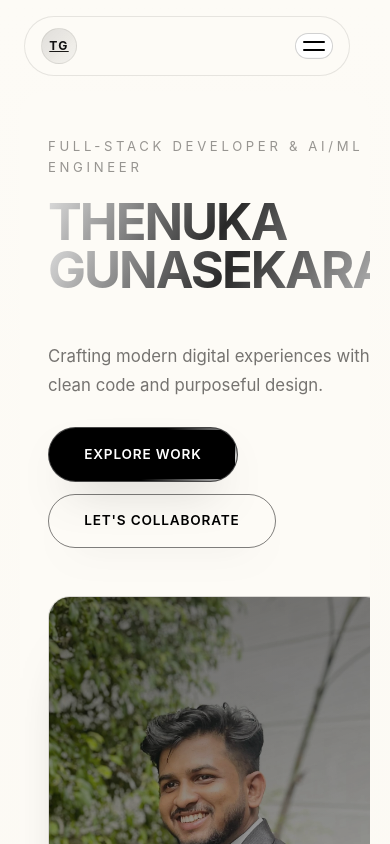
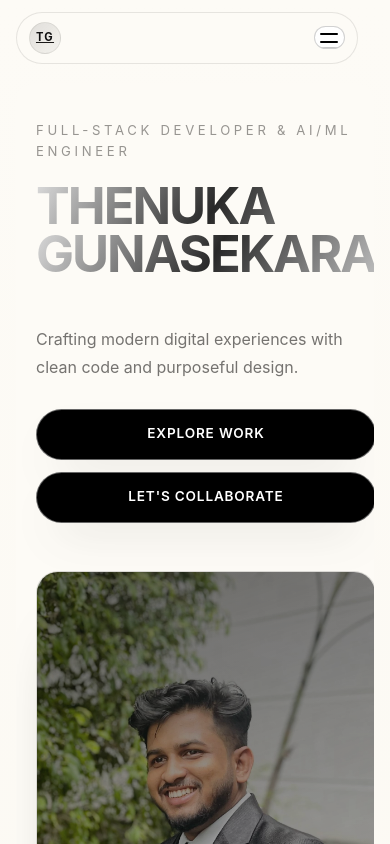
Before and after one commit to ThenukaAnjala/Project-my, a React (Vite) app: page / in a window 390 px wide. Shown: the top 844 px of the page. Built offline with nearby package versions, Linux system fonts and the light colour scheme.

Commit message:
Enhance responsiveness and styling across multiple sections

```diff
--- a/src/App.css
+++ b/src/App.css
@@ -17,4 +17,18 @@
   .page {
     padding: 0 1.25rem 4rem;
   }
+
+  .page__content {
+    gap: 4rem;
+  }
 }
+
+@media (max-width: 480px) {
+  .page {
+    padding: 0 1rem 3.5rem;
+  }
+
+  .page__content {
+    gap: 3rem;
+  }
+}
--- a/src/components/HeroSection.jsx
+++ b/src/components/HeroSection.jsx
@@ -337,6 +337,7 @@ useEffect(() => {
     const translateY = progress * 24
     const scale = Math.max(1 - progress * 0.06, 0.82)
     const opacity = Math.max(1 - progress * 0.2, 0.6)
+    // Interactive planes stay flattened via CSS so CTA hit targets remain accurate while we recede in 3D.
 
     return {
       '--hero-depth-progress': progress,
@@ -379,19 +380,10 @@ useEffect(() => {
             <p className="hero__lede">{heroTagline}</p>
             <div className="hero__actions">
               {heroCta.map((cta) => {
-                const isSecondary = cta.variant === 'secondary'
-                const variantClass = isSecondary ? 'hero__button--ghost' : 'hero__button--solid'
+                const variantClass = cta.variant === 'secondary' ? 'hero__button--ghost' : 'hero__button--solid'
 
                 return (
                   <a key={cta.href} className={`hero__button ${variantClass}`} href={cta.href}>
-                    {!isSecondary ? (
-                      <>
-                        <span aria-hidden="true" className="hero__button-frame hero__button-frame--top" />
-                        <span aria-hidden="true" className="hero__button-frame hero__button-frame--right" />
-                        <span aria-hidden="true" className="hero__button-frame hero__button-frame--bottom" />
-                        <span aria-hidden="true" className="hero__button-frame hero__button-frame--left" />
-                      </>
-                    ) : null}
                     <span className="hero__button-label">{cta.label}</span>
                   </a>
                 )
--- a/src/data/portfolioContent.js
+++ b/src/data/portfolioContent.js
@@ -8,7 +8,7 @@ export const profileContent = {
     { label: 'Let\'s Collaborate', href: '#contact', variant: 'secondary' },
   ],
   stats: [
-    { label: 'Projects delivered', value: '24+', detail: 'Web apps, mobile-friendly sites & dashboards' },
+    { label: 'Projects delivered', value: '30+', detail: 'Web apps, mobile-friendly sites & dashboards, AI/ML solutions' },
     { label: 'Happy clients', value: '14', detail: 'Start-ups, agencies & small businesses' },
     { label: 'Focus areas', value: 'UI, UX, Dev', detail: 'React, Node.js, Express, MongoDB' },
   ],
@@ -88,8 +88,7 @@ export const profileContent = {
     availability: 'Now booking new collaborations for Oct�Dec 2025.',
     socials: [
       { label: 'Github', href: 'https://github.com/ThenukaAnjala' },
-      { label: 'LinkedIn', href: 'https://www.linkedin.com/in/thenuka-gunasekara-2b0957215/' },
-      // { label: 'Dribbble', href: 'https://dribbble.com/anju' },
+      { label: 'LinkedIn', href: 'https://www.linkedin.com/in/thenuka-gunasekara-2b0957215/' }
     ],
   },
 }
--- a/src/styles/AboutSection.css
+++ b/src/styles/AboutSection.css
@@ -54,3 +54,19 @@
   margin-right: 0.5rem;
   color: var(--color-accent);
 }
+
+@media (max-width: 540px) {
+  .about__story {
+    font-size: 1rem;
+  }
+
+  .about__highlights {
+    padding: 1.25rem;
+  }
+}
+
+@media (max-width: 420px) {
+  .about__highlights {
+    padding: 1rem;
+  }
+}
--- a/src/styles/AnimatedSection.css
+++ b/src/styles/AnimatedSection.css
@@ -76,3 +76,13 @@
     padding: 2.75rem 1.75rem;
   }
 }
+
+@media (max-width: 480px) {
+  .section {
+    border-radius: 18px;
+  }
+
+  .section__inner {
+    padding: 2.25rem 1.25rem;
+  }
+}
--- a/src/styles/ContactSection.css
+++ b/src/styles/ContactSection.css
@@ -531,3 +531,32 @@
     padding: 2.75rem 1.75rem;
   }
 }
+
+@media (max-width: 480px) {
+  .contact-section__actions {
+    align-items: stretch;
+  }
+
+  .contact-section__cta,
+  .contact-section__availability {
+    width: 100%;
+    justify-content: center;
+  }
+
+  .contact-section__socials {
+    justify-content: center;
+  }
+
+  .contact-section__form {
+    gap: 1rem;
+  }
+
+  .contact-section__panel-content {
+    padding: 2rem 1.5rem;
+  }
+
+  .contact-section__field input,
+  .contact-section__field textarea {
+    padding: 0.75rem 0.95rem;
+  }
+}
--- a/src/styles/HeroSection.css
+++ b/src/styles/HeroSection.css
@@ -160,6 +160,8 @@
 
   .hero__button {
     transition: none;
+    transform: none;
+    box-shadow: 0 22px 46px -24px rgba(0, 0, 0, 0.75);
   }
 
   .hero__button:hover,
@@ -167,10 +169,12 @@
     transform: none;
   }
 
-  .hero__button--solid .hero__button-frame {
-    display: none;
+  .hero__button::before {
+    transition: none;
+    transform: none;
   }
 }
+
 
 .hero__title-line--offset {
   padding-left: clamp(0rem, 7vw, 4.5rem);
@@ -194,6 +198,7 @@
   display: flex;
   flex-wrap: wrap;
   gap: 0.75rem;
+  transform-style: flat;
 }
 
 .hero__button {
@@ -203,7 +208,7 @@
   gap: 0.5rem;
   padding: 0.95rem 2.2rem;
   border-radius: 999px;
-  border: 1px solid transparent;
+  border: 1px solid rgba(255, 255, 255, 0.4);
   font-weight: 600;
   letter-spacing: 0.06em;
   text-transform: uppercase;
@@ -213,7 +218,21 @@
   isolation: isolate;
   overflow: hidden;
   z-index: 0;
+  background: #000;
+  color: #fff;
+  transform: translate3d(0, 0, 0);
+  box-shadow: 0 22px 46px -24px rgba(0, 0, 0, 0.75);
   transition: transform 220ms ease, box-shadow 280ms ease, color 220ms ease, background-color 220ms ease, border-color 220ms ease;
+}
+
+.hero__button::before {
+  content: '';
+  position: absolute;
+  inset: -2px;
+  background: linear-gradient(120deg, rgba(255, 255, 255, 0) 10%, rgba(255, 255, 255, 0.35) 50%, rgba(255, 255, 255, 0) 90%);
+  transform: translateX(-120%);
+  transition: transform 360ms cubic-bezier(0.22, 0.82, 0.26, 1);
+  z-index: 1;
 }
 
 .hero__button-label {
@@ -221,117 +240,28 @@
   z-index: 2;
 }
 
-.hero__button--solid {
-  background: #000;
-  color: #fff;
-  border-color: rgba(255, 255, 255, 0.28);
-  box-shadow: 0 22px 46px -24px rgba(0, 0, 0, 0.68);
+.hero__button:hover,
+.hero__button:focus-visible {
+  transform: translate3d(0, -2px, 0);
+  background: #fff;
+  color: #000;
+  border-color: #000;
+  box-shadow: 0 28px 60px -26px rgba(0, 0, 0, 0.82);
 }
 
-.hero__button--solid:hover {
-  transform: translateY(-2px);
-  box-shadow: 0 26px 60px -24px rgba(0, 0, 0, 0.78);
+.hero__button:hover::before,
+.hero__button:focus-visible::before {
+  transform: translateX(0);
 }
 
-.hero__button--solid:focus-visible {
+.hero__button:focus-visible {
   outline: none;
-  box-shadow: 0 0 0 2px #fff, 0 0 0 4px #000, 0 26px 60px -24px rgba(0, 0, 0, 0.78);
+  box-shadow: 0 0 0 2px #fff, 0 0 0 4px #000, 0 28px 60px -26px rgba(0, 0, 0, 0.82);
 }
 
-.hero__button--solid .hero__button-frame {
-  position: absolute;
-  pointer-events: none;
-  display: block;
-  z-index: 1;
-  opacity: 0.9;
+.hero__button:active {
+  transform: translate3d(0, 0, 0);
 }
-
-.hero__button-frame--top,
-.hero__button-frame--bottom {
-  width: 110%;
-  height: 2px;
-  background: linear-gradient(90deg, rgba(255, 255, 255, 0), rgba(255, 255, 255, 0.95), rgba(255, 255, 255, 0));
-}
-
-.hero__button-frame--top {
-  top: 0;
-  left: -5%;
-  transform: translateX(-110%);
-  animation: heroButtonSweepX 1.8s linear infinite;
-}
-
-.hero__button-frame--right,
-.hero__button-frame--left {
-  width: 2px;
-  height: 110%;
-  background: linear-gradient(180deg, rgba(255, 255, 255, 0), rgba(255, 255, 255, 0.95), rgba(255, 255, 255, 0));
-}
-
-.hero__button-frame--right {
-  top: -5%;
-  right: 0;
-  transform: translateY(-110%);
-  animation: heroButtonSweepY 1.8s linear infinite;
-  animation-delay: 0.45s;
-}
-
-.hero__button-frame--bottom {
-  bottom: 0;
-  left: -5%;
-  transform: translateX(110%);
-  animation: heroButtonSweepX 1.8s linear infinite reverse;
-  animation-delay: 0.9s;
-}
-
-.hero__button-frame--left {
-  top: -5%;
-  left: 0;
-  transform: translateY(110%);
-  animation: heroButtonSweepY 1.8s linear infinite reverse;
-  animation-delay: 1.35s;
-}
-
-.hero__button--ghost {
-  background: transparent;
-  color: #000;
-  border-color: rgba(0, 0, 0, 0.5);
-  box-shadow: 0 16px 38px -26px rgba(0, 0, 0, 0.58);
-}
-
-.hero__button--ghost:hover {
-  color: #fff;
-  background: #000;
-  border-color: rgba(255, 255, 255, 0.42);
-  transform: translateY(-2px);
-  box-shadow: 0 24px 52px -24px rgba(0, 0, 0, 0.75);
-}
-
-.hero__button--ghost:focus-visible {
-  outline: none;
-  color: #fff;
-  background: #000;
-  border-color: rgba(255, 255, 255, 0.42);
-  box-shadow: 0 0 0 2px #fff, 0 0 0 4px #000, 0 24px 52px -24px rgba(0, 0, 0, 0.75);
-}
-
-@keyframes heroButtonSweepX {
-  0% {
-    transform: translateX(-110%);
-  }
-  100% {
-    transform: translateX(110%);
-  }
-}
-
-@keyframes heroButtonSweepY {
-  0% {
-    transform: translateY(-110%);
-  }
-  100% {
-    transform: translateY(110%);
-  }
-}
-
 
 .hero__visual {
   display: grid;
@@ -383,6 +313,17 @@
   transform: translateY(18%);
   opacity: 0;
   will-change: transform, opacity;
+}
+
+@media (hover: none) and (pointer: coarse) {
+  .hero__image-info {
+    opacity: 1;
+    transform: none;
+  }
+
+  .hero__image-overlay {
+    opacity: 0.55;
+  }
 }
 
 .hero__image-info-name {
@@ -524,3 +465,27 @@
     bottom: clamp(1rem, 6vw, 1.4rem);
   }
 }
+
+@media (max-width: 540px) {
+  .hero__actions {
+    flex-direction: column;
+    align-items: stretch;
+  }
+
+  .hero__button {
+    width: 100%;
+    padding: 0.85rem 1.6rem;
+  }
+
+  .hero__lede {
+    font-size: 1rem;
+  }
+
+  .hero__stats {
+    gap: 1rem;
+  }
+
+  .hero__stat-value {
+    font-size: 1.6rem;
+  }
+}
--- a/src/styles/NavBar.css
+++ b/src/styles/NavBar.css
@@ -283,6 +283,10 @@
   flex-direction: column;
   align-items: flex-end;
   gap: clamp(2.25rem, 6vw, 3.5rem);
+  max-height: calc(100vh - 4rem);
+  overflow-y: auto;
+  overscroll-behavior: contain;
+  -webkit-overflow-scrolling: touch;
 }
 
 .navbar__overlay-close {
@@ -464,6 +468,53 @@
   }
 }
 
+@media (max-width: 540px) {
+  .navbar {
+    top: 0.75rem;
+    width: min(100% - 1rem, 100%);
+    padding: 0.55rem 0.75rem;
+  }
+
+  .navbar--collapsed {
+    margin-right: 1rem;
+  }
+
+  .navbar__logo {
+    width: 32px;
+    height: 32px;
+    font-size: 0.7rem;
+  }
+
+  .navbar__toggle {
+    padding: 0.35rem;
+  }
+
+  .navbar__toggle-line {
+    width: 18px;
+  }
+
+  .navbar__overlay-content {
+    width: min(420px, 92vw);
+    padding: 2.5rem 1.75rem;
+    gap: 2rem;
+    max-height: calc(100vh - 2.5rem);
+  }
+
+  .navbar__overlay-close {
+    width: 40px;
+    height: 40px;
+  }
+
+  .navbar__overlay-link {
+    font-size: clamp(1.9rem, 10vw, 3.2rem);
+    letter-spacing: 0.12em;
+  }
+
+  .navbar__overlay-email-address {
+    font-size: 0.9rem;
+  }
+}
+
 @keyframes navbarOverlayFade {
   from {
     opacity: 0;
--- a/src/styles/ProjectGallery.css
+++ b/src/styles/ProjectGallery.css
@@ -78,3 +78,20 @@
   color: #000000;
   border-color: #000000;
 }
+
+@media (max-width: 720px) {
+  .projects__card {
+    padding: 1.6rem;
+  }
+}
+
+@media (max-width: 540px) {
+  .projects__card {
+    padding: 1.4rem;
+  }
+
+  .projects__footer {
+    flex-direction: column;
+    align-items: flex-start;
+  }
+}
--- a/src/styles/StackShowcase.css
+++ b/src/styles/StackShowcase.css
@@ -54,3 +54,17 @@
   font-size: 0.95rem;
   font-weight: 500;
 }
+
+@media (max-width: 540px) {
+  .stack__card {
+    padding: 1.4rem;
+  }
+
+  .stack__badge {
+    font-size: 0.82rem;
+  }
+
+  .stack__list li {
+    font-size: 0.85rem;
+  }
+}
--- a/src/styles/Testimonials.css
+++ b/src/styles/Testimonials.css
@@ -29,3 +29,13 @@
   gap: 0.2rem;
   opacity: 0.7;
 }
+
+@media (max-width: 540px) {
+  .testimonial {
+    padding: 1.4rem;
+  }
+
+  .testimonial__quote {
+    font-size: 1rem;
+  }
+}
```
